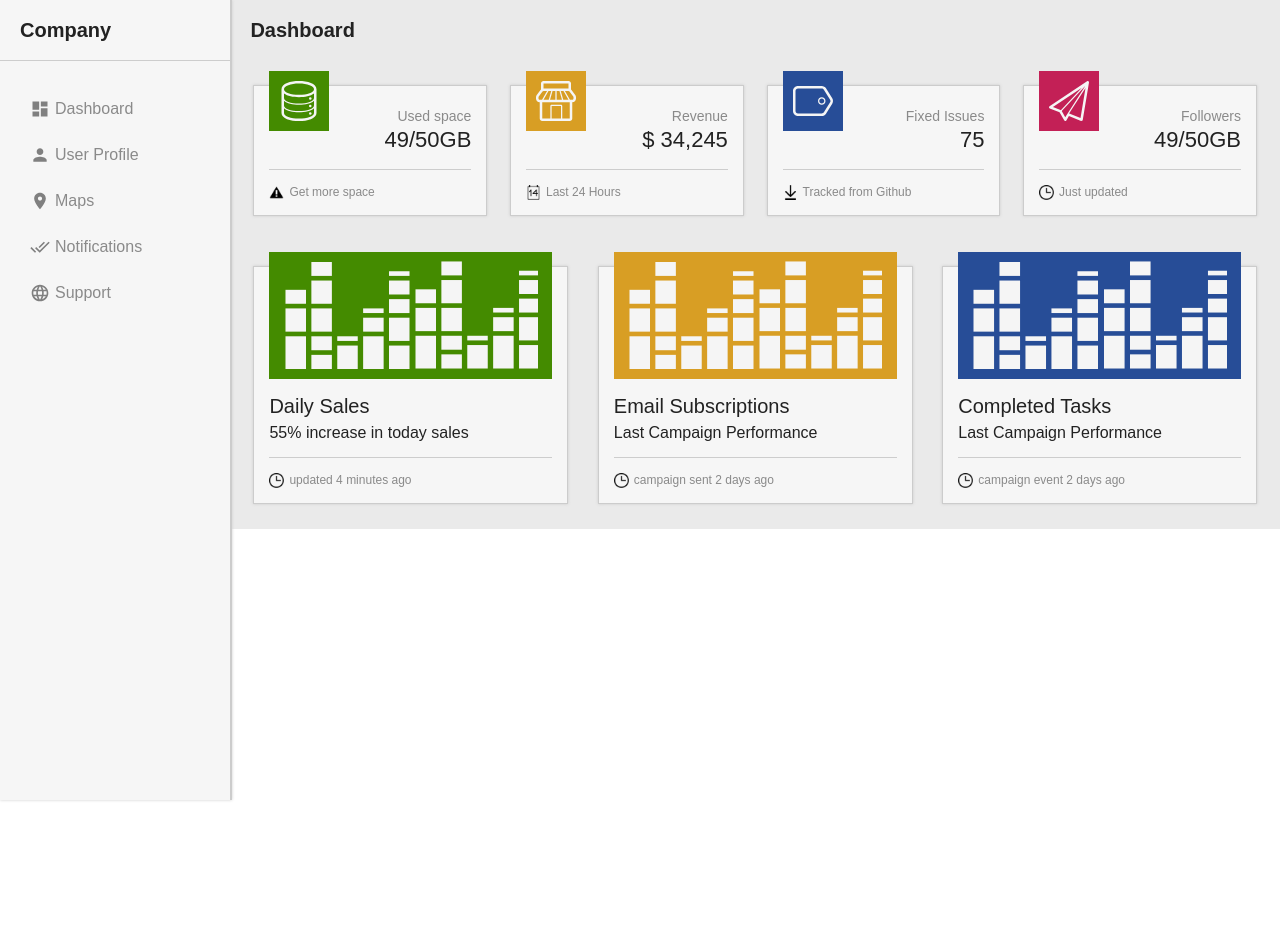
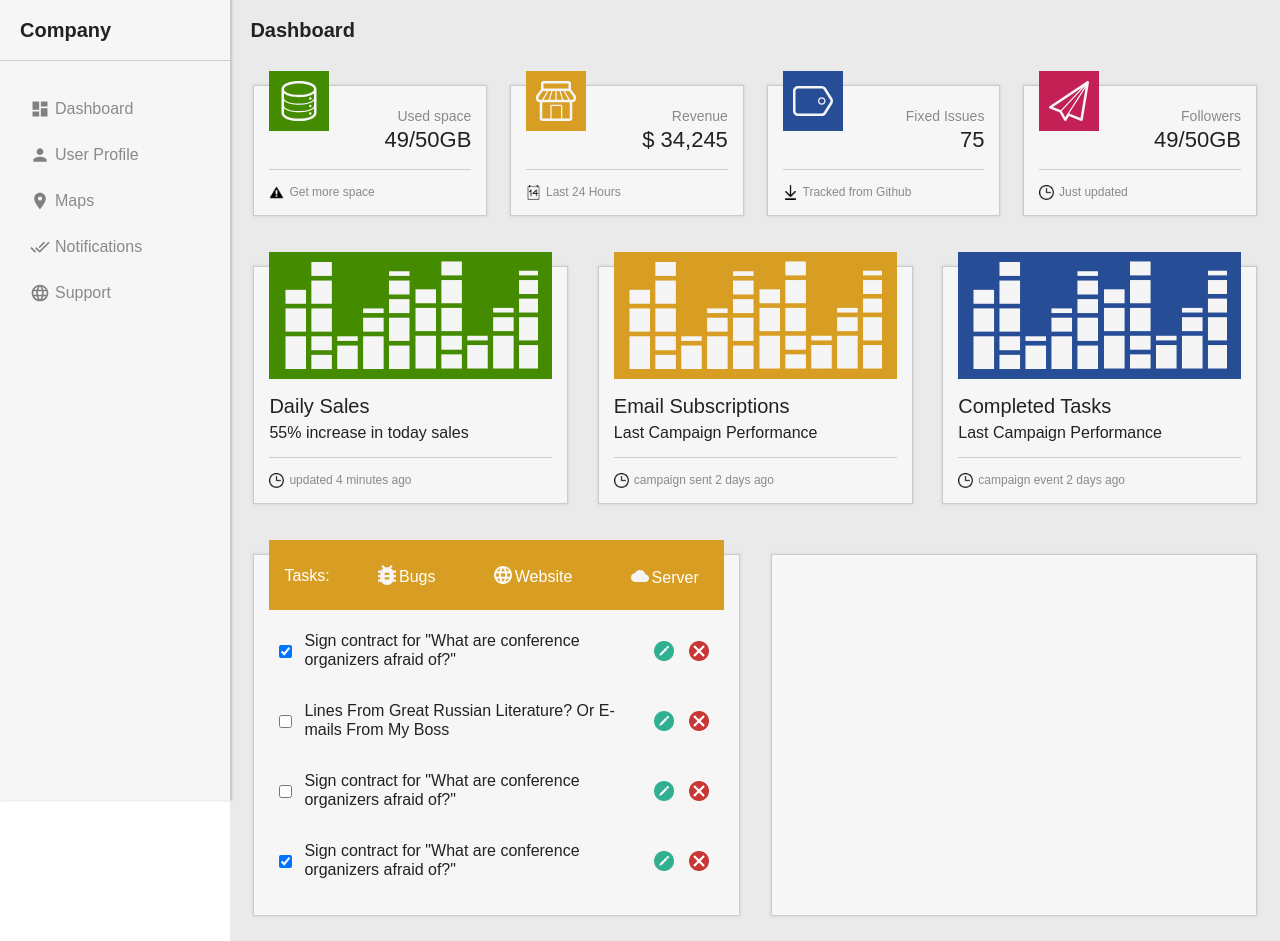
Before and after one commit to olgamitsiuk/Exam, a plain HTML site: page index.html in a window 1280 px wide. Before the commit the page ends 800 px from the top, so only its background shows below. Drawn offline with nearby package versions, Linux system fonts and the light colour scheme; a script that the page names is missing.

Commit message:
Version04

```diff
--- a/index.html
+++ b/index.html
@@ -130,6 +130,43 @@
 					</div>
 				</div>
 			</section>
+			<section class="three">
+				<div class="block_three">
+					<ul class="task yellow">
+						<li>Tasks:</li>
+						<li><a href="#"><img src="img/bug.svg" alt="alt">Bugs</a></li>
+						<li><a href="#"><img src="img/support_white.png" alt="alt">Website</a></li>
+						<li><a href="#"><img src="img/cloud.svg" alt="alt">Server</a></li>
+					</ul>
+
+					<div class="table">
+						<form action="#">
+							<ul class="form">
+								<li><input type="checkbox" id="one" checked></li>
+								<li><label for="one">Sign contract for "What are conference organizers afraid of?"</label></li>
+								<li><img src="img/edit.png" alt="alt"></li>
+								<li><img src="img/remove.png" alt="alt"></li>
+
+								<li><input type="checkbox" id="two"></li>
+								<li><label for="two">Lines From Great Russian Literature? Or E-mails From My Boss</label></li>
+								<li><img src="img/edit.png" alt="alt"></li>
+								<li><img src="img/remove.png" alt="alt"></li>
+								<li><input type="checkbox" id="three"></li>
+								<li><label for="three">Sign contract for "What are conference organizers afraid of?"</label></li>
+								<li><img src="img/edit.png" alt="alt"></li>
+								<li><img src="img/remove.png" alt="alt"></li>
+								<li><input type="checkbox" id="four" checked></li>
+								<li><label for="four">Sign contract for "What are conference organizers afraid of?"</label></li>
+								<li><img src="img/edit.png" alt="alt"></li>
+								<li><img src="img/remove.png" alt="alt"></li>
+							</ul>
+						</form>
+					</div>
+				</div>
+				<div class="block_three">
+
+				</div>
+			</section>
 		</main>
 
 		<script src="libs/jquery/jquery-3.4.1.min.js"></script>
--- a/sass/main.sass
+++ b/sass/main.sass
@@ -180,3 +180,48 @@ main
 	margin-top: -30px
 	img
 		width: 90%
+.three
+	display: flex
+	justify-content: space-between
+	padding: 10px 20px
+.block_three
+	width: 45%
+	display: flex
+	flex-direction: column
+	padding: 15px
+	margin: 15px 0.3%
+	background-color: #f6f6f6
+	border: 1px solid #ccc
+	box-shadow: 0px 0px 3px #ccc
+	line-height: 1.2
+.task
+	display: flex
+	justify-content: space-between
+	align-items: center
+	padding: 15px
+	margin-top: -30px
+	color: #fff
+	li
+		a
+			padding: 10px 10px 5px 10px
+			text-decoration: none
+			color: #fff
+			box-sizing: border-box
+			display: block
+		img
+			width: 18px
+			padding-right: 3px
+			padding-bottom: 5px
+		a:hover
+			background-color: #dead49
+.form
+	padding: 10px
+	display: grid
+	grid-template-columns: 15px 1fr 25px 25px
+	grid-auto-rows: 60px
+	grid-column-gap: 10px
+	grid-row-gap: 10px
+	align-items: center
+	li
+		img
+			width: 20px
```
Also changed, not shown: css/main.css. Lines whose indentation alone changed are shown as unchanged.
